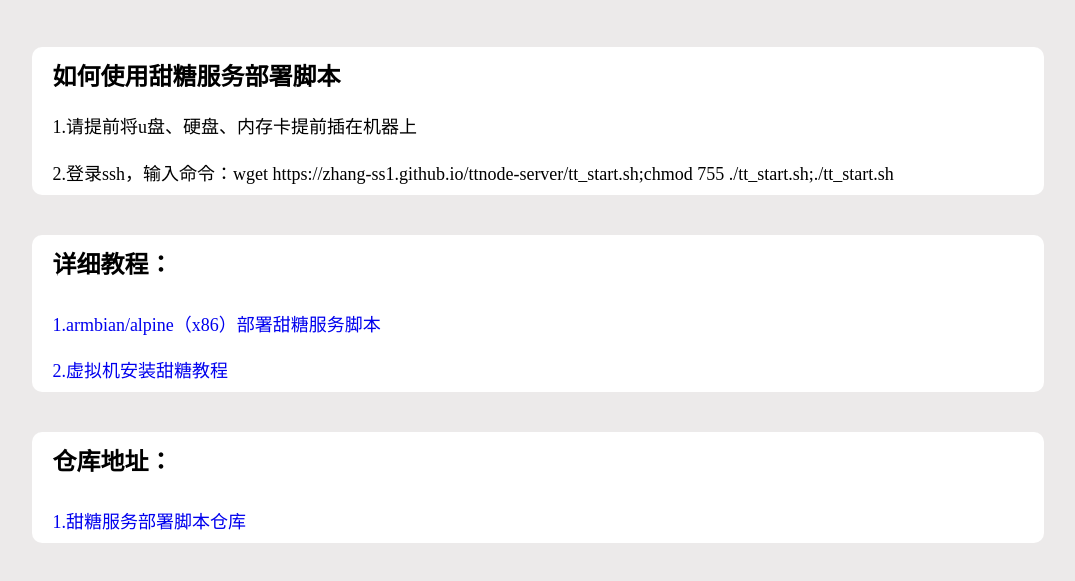
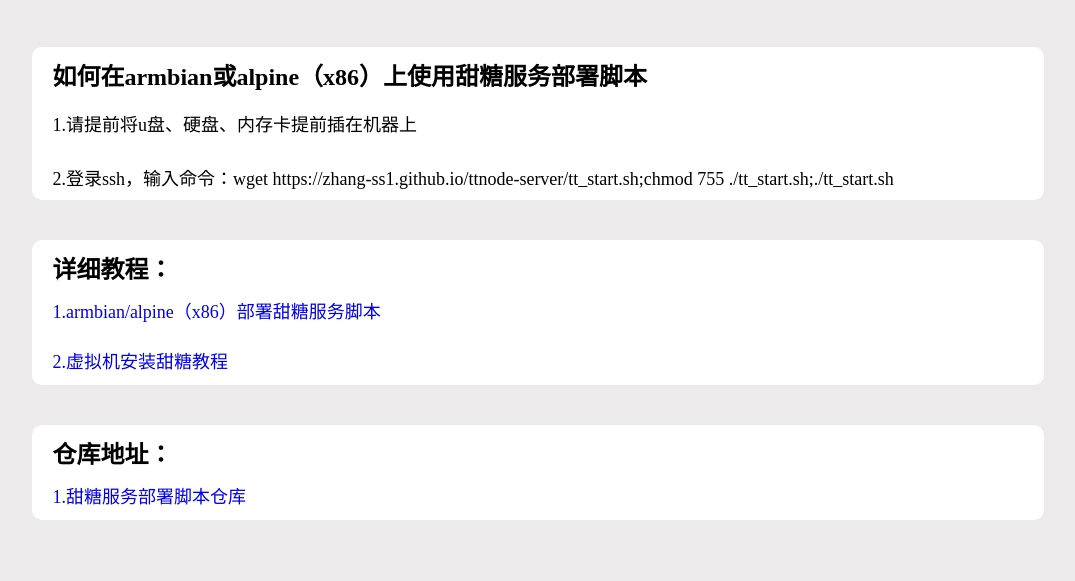
Before and after one commit to zhang-ss1/ttnode-server, a plain HTML site: page index.html in a window 1280 px wide. Shown: the part 103-684 px from the top of the page, without its empty margins (102-1177 px from the left). Drawn offline with Linux system fonts and the light colour scheme.

Commit message:
Update index.html

```diff
--- a/index.html
+++ b/index.html
@@ -10,7 +10,7 @@
             display: inline-block;
             text-decoration: none;
             font-size: 18px;
-            margin: 10px 20px;
+            margin: 12px 20px;
         }
         body {
             background-color: #eceaea;
@@ -29,8 +29,6 @@
             height: 50px;
             left: 43%;
             font-size: 32px;
-
-            /* background-color: red; */
             font-weight: 700;
 
         }
@@ -43,13 +41,13 @@
         p {
             font-size: 18px;
             padding-bottom: 10px;
-            margin: 20px 20px;
+            margin-left: 20px;
         }
         a:visited {
             color:blue;
         }
         h2 {
-            margin: 20px 20px;
+            margin: 0px 20px;
             padding-top: 10px;
         }
     </style>
@@ -57,10 +55,11 @@
 <body>
     <div class="header"><span>甜糖服务部署</span></div>
     <div class="context">
-        <h2>如何使用甜糖服务部署脚本</h2>
+        <h2>如何在armbian或alpine（x86）上使用甜糖服务部署脚本</h2>
         <p>
             1.请提前将u盘、硬盘、内存卡提前插在机器上
-            <br><br>
+        </p>
+        <p>
             2.登录ssh，输入命令：wget https://zhang-ss1.github.io/ttnode-server/tt_start.sh;chmod 755 ./tt_start.sh;./tt_start.sh
         </p>
     </div>
```
